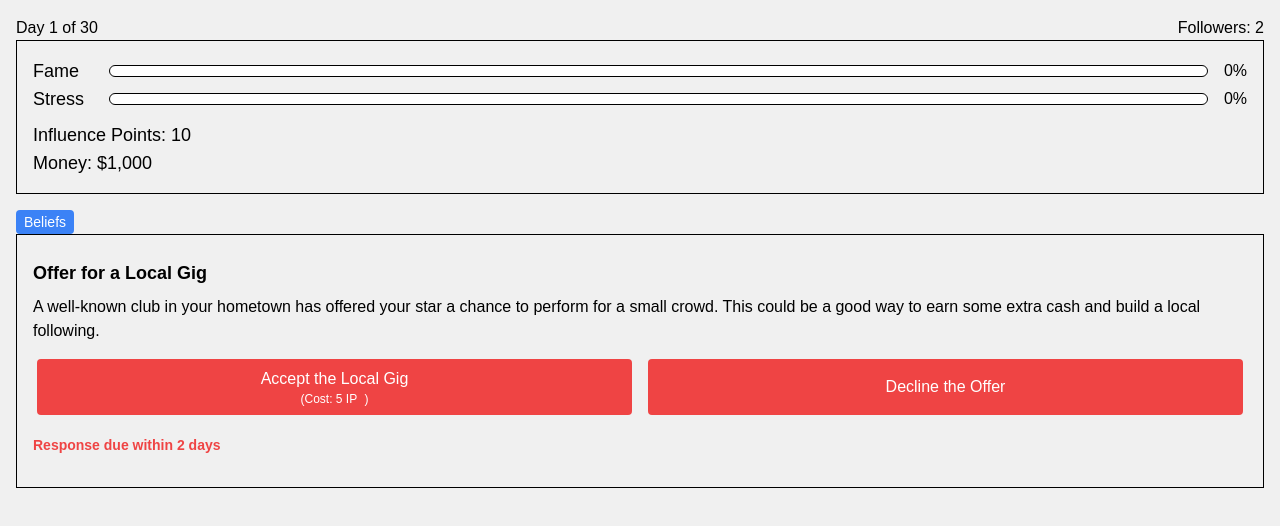
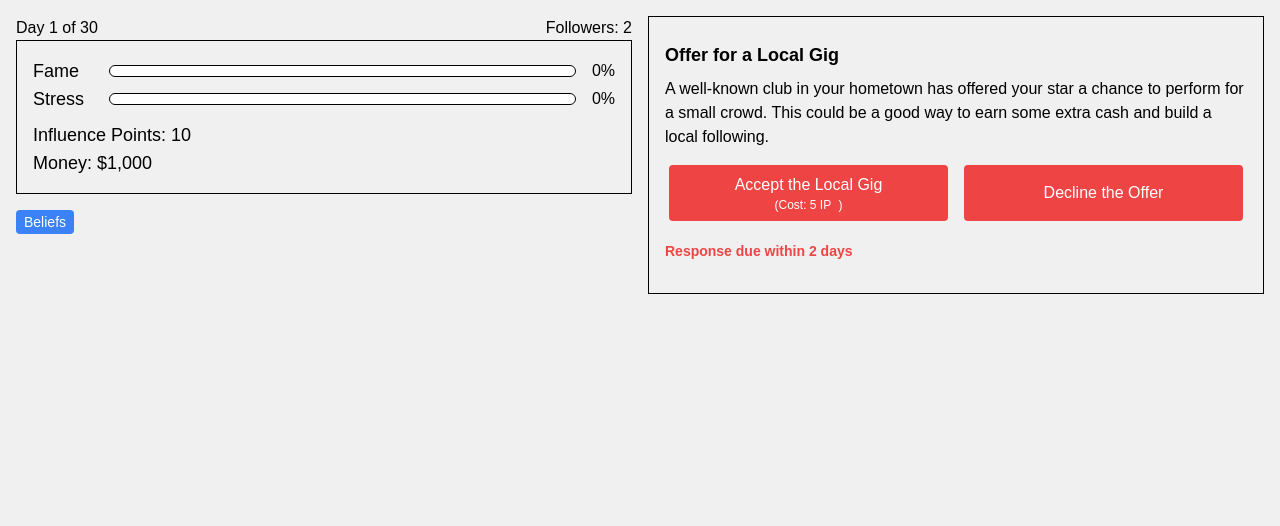
Before and after one commit to ashleyrevlett/github-gameoff-2024, a Vue app: page /game in a window 1280 px wide. Shown: the top 526 px of the page. Built offline with nearby package versions, Linux system fonts and the light colour scheme.

Commit message:
Add daily actions. Show past events on day end. Refactor turn handling.

```diff
--- a/src/stores/characterStore.js
+++ b/src/stores/characterStore.js
@@ -16,7 +16,7 @@ export const useCharacterStore = defineStore('characterStore', {
       this.contacts = this.characterPool.filter(c => c.influence <= 4);
     },
 
-    refreshContacts() {
+    nextTurn() {
       const influence = Math.max(4, Math.ceil(usePlayerStore().fame / 10));
       this.contacts = this.characterPool.filter(c => c.influence <= influence);
     },
--- a/src/stores/eventStore.js
+++ b/src/stores/eventStore.js
@@ -9,7 +9,7 @@ export const useEventStore = defineStore('eventStore', {
   state: () => ({
     activeEvents: [],  // messages and phone calls
     eventPool: [],
-    pastEvents: [],
+    todaysEvents: [],
     agendaDecided: null,
   }),
 
@@ -21,9 +21,9 @@ export const useEventStore = defineStore('eventStore', {
   actions: {
     initializeEvents() {
       this.eventPool = events; // Load events from events.json into eventPool
-      this.refreshEvents(); // populate activeEvents
-      this.pastEvents = [];
+      this.todaysEvents = [];
       this.agendaDecided = false;
+      this.nextTurn(); // begin the first turn
     },
 
     dismissMessage(uid) {
@@ -47,7 +47,7 @@ export const useEventStore = defineStore('eventStore', {
       this.activeEvents = this.activeEvents.filter(e => e.expiresIn > 0);
     },
 
-    refreshEvents() {
+    nextTurn() {
       console.log('refreshEvents');
 
       this.handleExpiredEvents();
@@ -63,7 +63,7 @@ export const useEventStore = defineStore('eventStore', {
         this.triggerRandomEvent('phone_call');
       }
 
-      // rest
+      // reset agendaDecided
       this.agendaDecided = false; //
     },
 
@@ -153,12 +153,38 @@ export const useEventStore = defineStore('eventStore', {
       const statsChanged = Object.fromEntries(Object.entries(outcome).filter(([key, value]) => key !== 'message'));
       const outcomeString = Object.entries(statsChanged).map(([key, value]) => `${key}: ${value}`).join(', ');
       const eventLog = `${event.title} -- You chose: ${choice.label}. Outcome: ${outcome.message} Effect: ${outcomeString}`;
-      this.pastEvents.unshift(eventLog);
+      this.todaysEvents.unshift(eventLog);
       console.log('eventLog', eventLog);
     },
 
     setAgendaDecided(value) {
       this.agendaDecided = value;
     },
+
+    setAgenda(agenda) {
+      var result = '';
+      const playerStore = usePlayerStore();
+      switch (agenda) {
+        case 'worship':
+          playerStore.modifyFame(10);
+          result = 'Worshipped the God of the Church. Fame +10.';
+          break;
+        case 'recruit':
+          playerStore.modifyFame(5);
+          result = 'Recruited a new follower. Fame +5.';
+          break;
+        case 'purge':
+          playerStore.modifyFame(-1);
+          result = 'Purged a heretic. Fame -1.';
+          break;
+        case 'pray':
+          playerStore.modifyFame(5);
+          result = 'Prayed for guidance. Fame +5.';
+          break;
+      }
+      this.todaysEvents.unshift(result);
+      console.log('result', result);
+      return result;
+    },
   },
 });
--- a/src/stores/gameStore.js
+++ b/src/stores/gameStore.js
@@ -21,7 +21,6 @@ export const useGameStore = defineStore('gameStore', {
       usePlayerStore().resetState();
       useEventStore().initializeEvents();
       this.currentDay = new Date('1982-03-01');
-      // this.nextTurn();
     },
 
 
@@ -54,13 +53,16 @@ export const useGameStore = defineStore('gameStore', {
       }
 
       // reset resources and events
-      useEventStore().refreshEvents();
-      usePlayerStore().refreshResources();
-      useCharacterStore().refreshContacts();
+      useEventStore().nextTurn();
+      usePlayerStore().nextTurn();
+      useCharacterStore().nextTurn();
 
       // advance the day
       this.turn++;
       this.currentDay.setDate(this.currentDay.getDate() + 1);
+
+      // see if we lost/won after the turn began
+      this.checkWinLose();
     },
   },
 });
--- a/src/stores/playerStore.js
+++ b/src/stores/playerStore.js
@@ -41,7 +41,7 @@ export const usePlayerStore = defineStore('playerStore', {
       this.money = 1000;
       this.followers = 2;
     },
-    refreshResources() {
+    nextTurn() {
       this.influencePoints += 10;
       this.money += 100;
     },
--- a/src/views/DailyAgenda.vue
+++ b/src/views/DailyAgenda.vue
@@ -2,19 +2,33 @@
   <div>
     <h2>Daily Agenda</h2>
   </div>
-  <button class="btn" @click="emit('nextTurn') && eventStore.setAgendaDecided(true)">Starting choices here</button>
+  <div class="flex gap-2" v-if="!result">
+    <button @click="setAgenda('worship')" class="btn">Worship</button>
+    <button @click="setAgenda('recruit')" class="btn">Recruit</button>
+    <button @click="setAgenda('purge')" class="btn">Purge Heretics</button>
+    <button @click="setAgenda('pray')" class="btn">Pray for Guidance</button>
+  </div>
+  <div v-else>
+    <p>{{ result }}</p>
+    <button @click="setAgendaDecided" class="btn">OK</button>
+  </div>
 </template>
 
 
 <script setup>
+import { ref } from 'vue';
 import { defineEmits } from 'vue';
 import { useEventStore } from '../stores/eventStore';
-import { usePlayerStore } from '../stores/playerStore';
-
-const emit = defineEmits(['nextTurn']);
 
 const eventStore = useEventStore();
-const playerStore = usePlayerStore();
+
+const result = ref(null);
+function setAgenda(agenda) {
+  result.value = eventStore.setAgenda(agenda);
+}
 
 
+function setAgendaDecided() {
+  eventStore.setAgendaDecided(true);
+}
 </script>
--- a/src/views/Game.vue
+++ b/src/views/Game.vue
@@ -1,10 +1,10 @@
 <template>
-  <main v-if="!gameStore.isGameOver" class="p-4">
-    <header>
+  <main v-if="!gameStore.isGameOver" class="p-4 flex flex-col md:flex-row gap-4">
+    <header class="w-100 md:w-1/2" >
       <Stats />
       <NavBar />
     </header>
-    <section>
+    <section class="w-100 md:w-1/2">
       <DecisionEvent
         v-if="activeEvents.length > 0"
         :event="activeEvents[0]"
@@ -12,10 +12,11 @@
       />
       <DailyAgenda
         v-else-if="!agendaDecided"
-        @nextTurn="nextTurn"
       />
       <div v-else>
         <p>The day is done.</p>
+        <p>Today's actions:</p>
+        <p v-for="event in eventStore.todaysEvents">{{ event }}</p>
         <button class="btn mt-2" @click="nextTurn">Next Turn</button>
       </div>
     </section>
@@ -48,7 +49,6 @@ onMounted(() => {
 });
 
 function nextTurn() {
-  eventStore.setAgendaDecided(true);
   gameStore.nextTurn();
 }
 </script>
```
